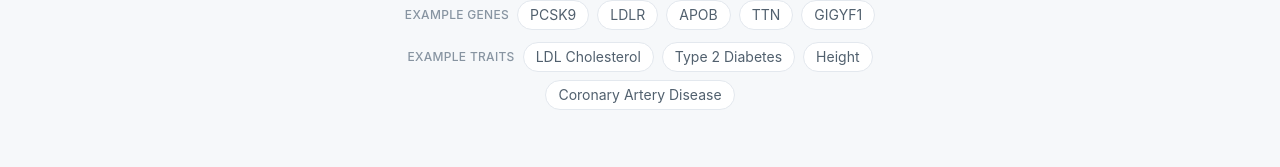
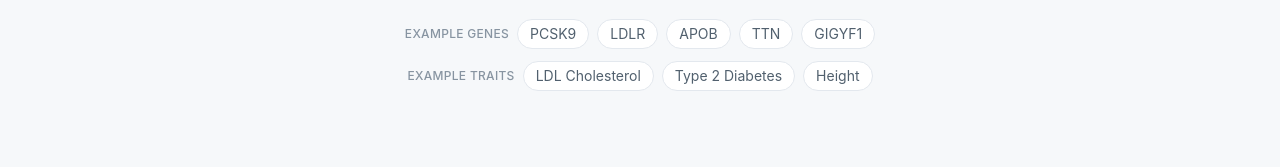
Before and after one commit to nikbaya/brava_browser, a React (Vite) app in the folder app/: page /#/ in a window 1280 px wide. Shown: the part 480-647 px from the top of the page. Built offline with nearby package versions, Linux system fonts and the light colour scheme; no server answers.

Commit message:
landing: drop CAD from the example trait chips
Co-Authored-By: Claude Opus 5 (1M context) <noreply@anthropic.com>

```diff
--- a/app/src/pages/LandingPage.tsx
+++ b/app/src/pages/LandingPage.tsx
@@ -13,7 +13,6 @@ const EXAMPLE_TRAITS: { id: string; label: string }[] = [
   { id: 'LDLC', label: 'LDL Cholesterol' },
   { id: 'T2Diab', label: 'Type 2 Diabetes' },
   { id: 'Height', label: 'Height' },
-  { id: 'CAD', label: 'Coronary Artery Disease' },
 ]
 
 export default function LandingPage() {
```
